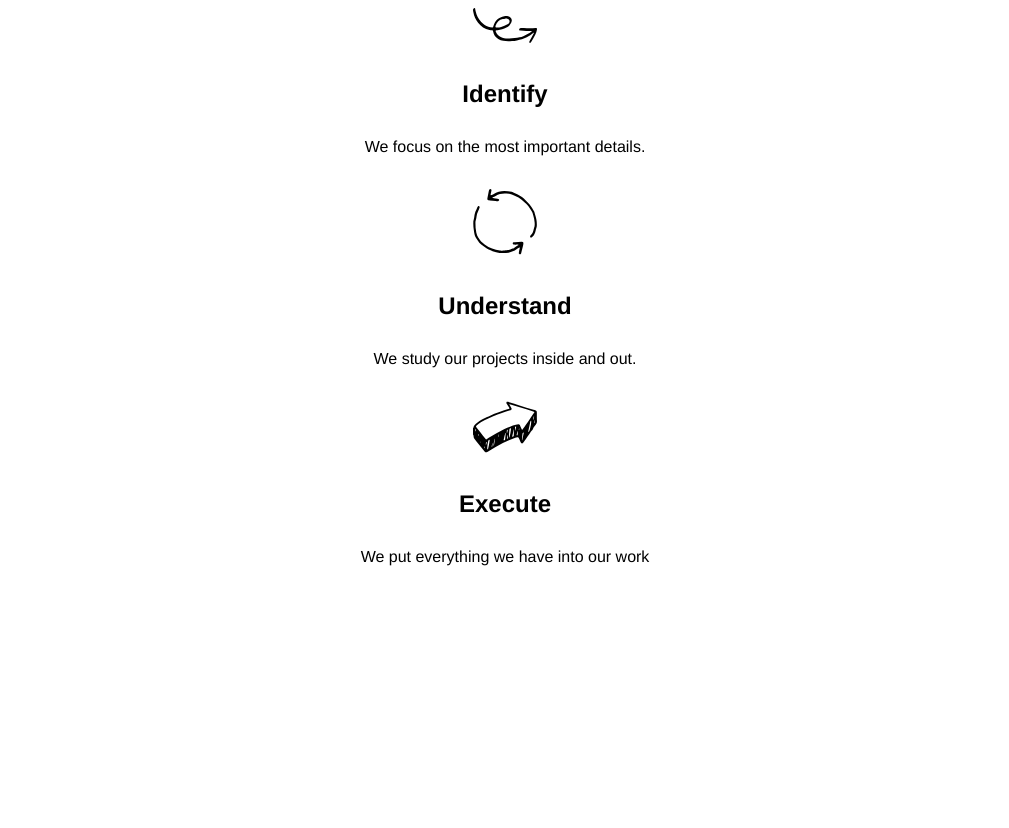
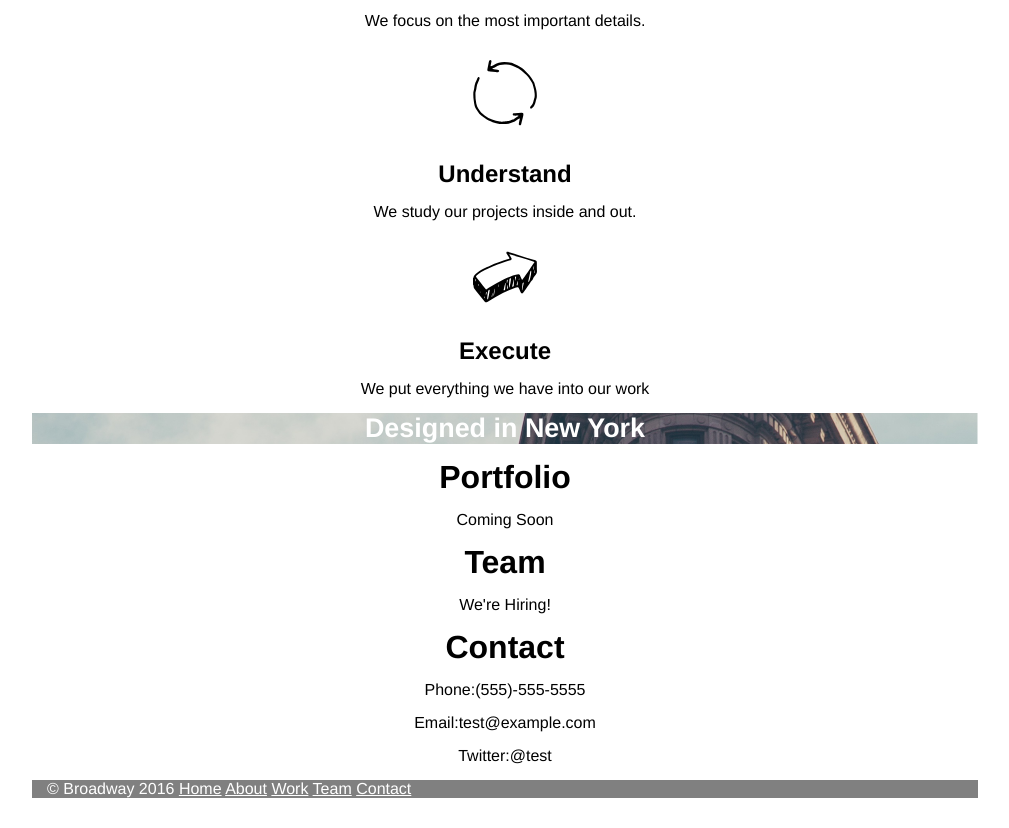
Before and after one commit to bransam72783/broadway, a plain HTML site: page index.html in a window 1280 px wide. Shown: the part 507-1335 px from the top of the page, without its empty margins (135-1144 px from the left). Before the commit the page ends 1079 px from the top, so only its background shows below. Drawn offline with Linux system fonts and the light colour scheme.

Commit message:
footer complete with css

```diff
--- a/index.html
+++ b/index.html
@@ -37,6 +37,31 @@
 			<p>We put everything we have into our work</p>
 		</div>
 	</div>
-
+		<div class="container">
+			<div id="designed">
+				<h3>Designed in New York</h3>
+			</div>
+			<div class="designed">
+				<h3>Portfolio</h3>
+				<p>Coming Soon</p>
+				<h3>Team</h3>
+				<p>We're Hiring!</p>
+				<h3>Contact</h3>
+				<p>Phone:(555)-555-5555</p>
+				<p>Email:test@example.com</p>
+				<p>Twitter:@test</p>
+			</div>
+		</div>
+		<div class="container">
+		<footer>
+			<p>&copy; Broadway 2016
+			   <a href="#home">Home</a>
+			   <a href="#home">About</a>
+			   <a href="#home">Work</a>
+			   <a href="#home">Team</a>
+			   <a href="#home">Contact</a>
+			   </p>
+		</footer>
+		</div>
 </body>
 </html>
--- a/resources/css/style.css
+++ b/resources/css/style.css
@@ -1,6 +1,6 @@
 		* {
-			margin: 3px;
-			margin-top:30px;
+
+			margin:15px;
 			padding: 0;
 			font-family: Helvetica;
 
@@ -10,19 +10,20 @@
 		/* Global Container */
 
 		.container {
-			width: 70%;
+			width: 80%;
 			margin: auto;
 			text-align: center;
+			font-family: Helvetica;
 
 		}
 
 
 		 header {
 
-		 		 	background: url("../img/the-flatiron-building.png");
-		 		 	background-repeat: no-repeat;
-		 		 	background-size: cover;
-		 		 	background-position: center;
+ 		 	background: url("../img/the-flatiron-building.png");
+ 		 	background-repeat: no-repeat;
+ 		 	background-size: cover;
+ 		 	background-position: center;
 
 
 		 }
@@ -51,7 +52,7 @@
 
 		header ul li a{
 			color:white;
-			font-weight:900;
+			font-weight: 900;
 			font-size: 18px;
 		}
 
@@ -67,3 +68,33 @@
 			font-weight: 900;
 
 		}
+
+		#designed{
+			font-size: 23px;
+			font-weight: 900;
+			color: white;
+			text-align: center;
+			background:url("../img/the-flatiron-building.png");
+			background-repeat: no-repeat;
+		 	background-size: cover;
+		 	background-position: center;
+		}
+
+		.designed h3{
+			font-size: 32px;
+			font-weight: 900;
+
+		}
+
+		footer{
+			background-color: gray;
+			color:white;
+			text-align: left;
+		}
+
+		footer a{
+			color:white;
+			padding:0;
+			margin:0;
+			text-align: left;
+		}
```
